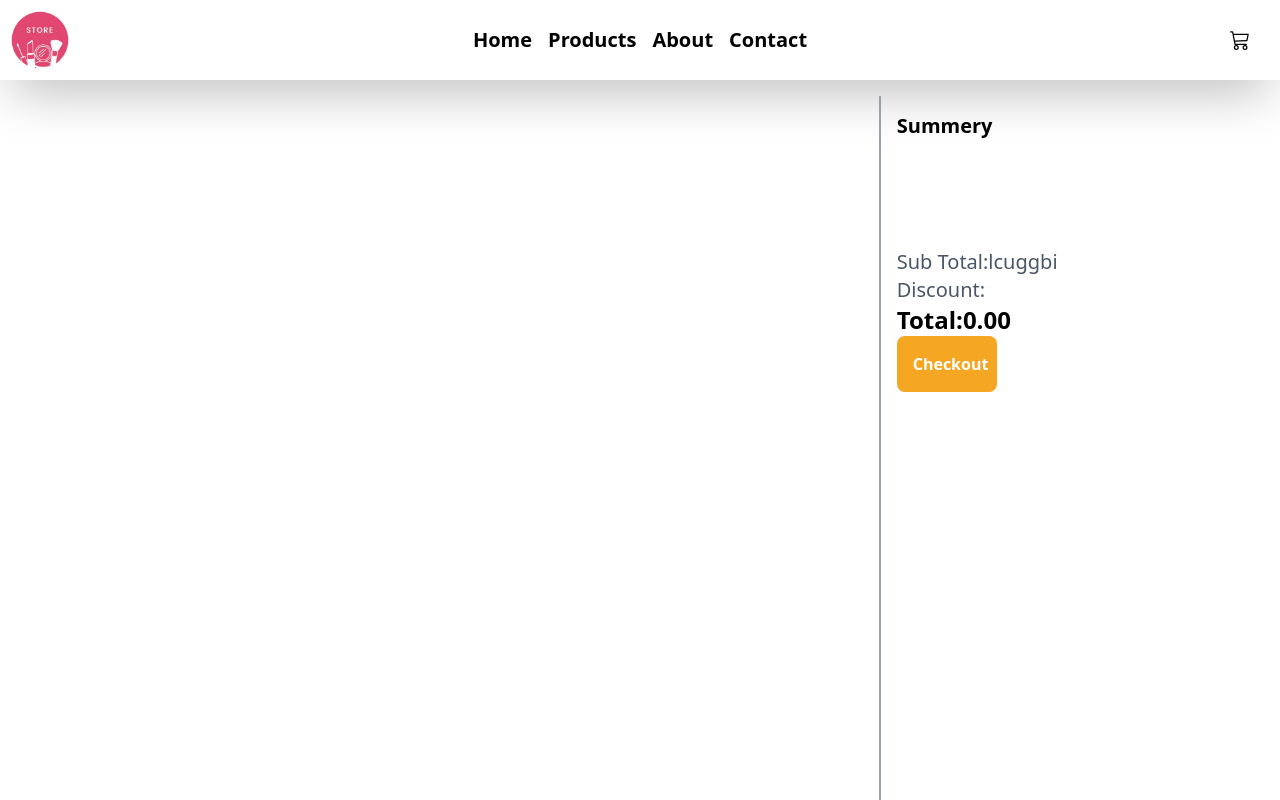
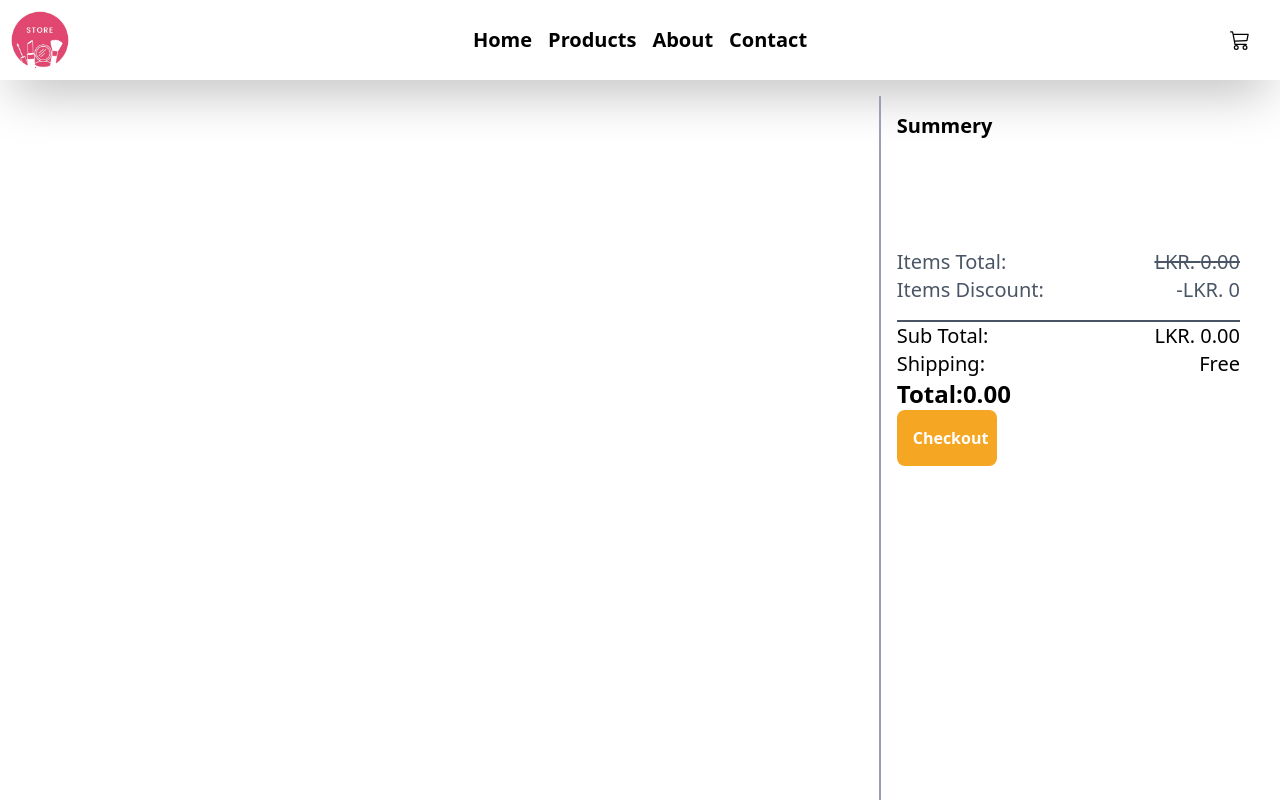
Before and after one commit to kaveeshagimhan/Cosmetic-E-commerce-platform, a React (Vite) app in the folder frontend/: page /cart in a window 1280 px wide. Built offline with nearby package versions, Linux system fonts and the light colour scheme.

Commit message:
Create items total, items discount, Sub total, Shipping Fee

```diff
--- a/frontend/src/pages/client/cart.jsx
+++ b/frontend/src/pages/client/cart.jsx
@@ -1,5 +1,5 @@
 import { useState } from "react";
-import { addToCart, getCart, getTotal, removeFromCart } from "../../utils/cart";
+import { addToCart, getCart, getSubTotal, removeFromCart, getItemsTotal, getShippingFee } from "../../utils/cart";
 import { BsFilePlusFill, BsFileMinusFill, BsFillTrashFill } from "react-icons/bs";
 import { Link } from "react-router-dom";
 
@@ -76,15 +76,38 @@ export default function CartPage(){
                     ))}
 
                 </div>
-                <p className="text-xl text-gray-600">Sub Total:
-                        <span className="text-right">
-                            lcuggbi
+                <div className="flex justify-between items-center">
+                        <span className="text-xl text-gray-600">Items Total:</span>
+                        <span className="text-xl text-gray-600 text-right line-through">
+                            LKR. {getItemsTotal().toFixed(2)}
                         </span>
-                </p>
-                <p className="text-xl text-gray-600">Discount:</p>
+                </div>
+
+                <div className="flex justify-between items-center">
+                        <span className="text-xl text-gray-600">Items Discount:</span>
+                        <span className="text-xl text-gray-600 text-right">
+                            -LKR. {getItemsTotal() - getSubTotal().toFixed(2)}
+                        </span>
+                </div>
+
+                <hr className="border-1 border-gray-600 mt-4"/>
+
+                <div className="flex justify-between items-center">
+                        <span className="text-xl text-black">Sub Total:</span>
+                        <span className="text-xl text-black text-right">
+                            LKR. {getSubTotal().toFixed(2)}
+                        </span>
+                </div>
+
+                <div className="flex justify-between items-center">
+                        <span className="text-xl text-black">Shipping:</span>
+                        <span className="text-xl text-black text-right">
+                            {getShippingFee()}
+                        </span>
+                </div>
                 <p className="text-2xl font-bold text-black">Total:
                         <span>
-                            {getTotal().toFixed(2)}
+                            {getSubTotal().toFixed(2)}
                         </span>
 
                 </p>
--- a/frontend/src/utils/cart.js
+++ b/frontend/src/utils/cart.js
@@ -45,7 +45,7 @@ export function addToCart(product, qty) {
     localStorage.setItem("cart", JSON.stringify(cart));
 }
 
-export function getTotal() {
+export function getSubTotal() {
     let cart = getCart();
 
     let total = 0;
@@ -55,3 +55,18 @@ export function getTotal() {
     }
     return total;
 }
+
+export function getItemsTotal() {
+    let cart = getCart();
+    let total = 0;
+
+    for (let i = 0; i < cart.length; i++) {
+        total += cart[i].labelledPrice * cart[i].qty;
+    }
+    return total;
+}
+
+export function getShippingFee() {
+    let fee = "Free"
+    return fee;
+}
```
